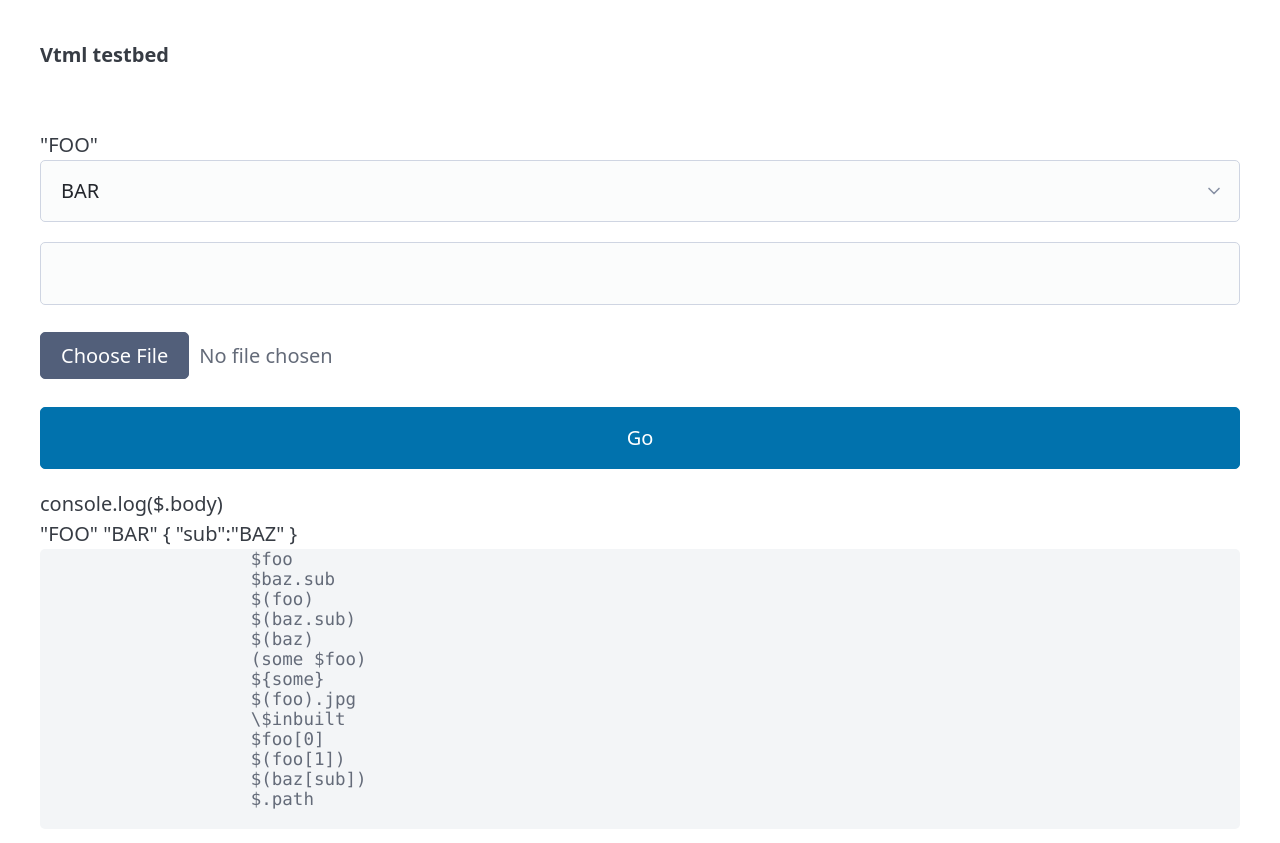
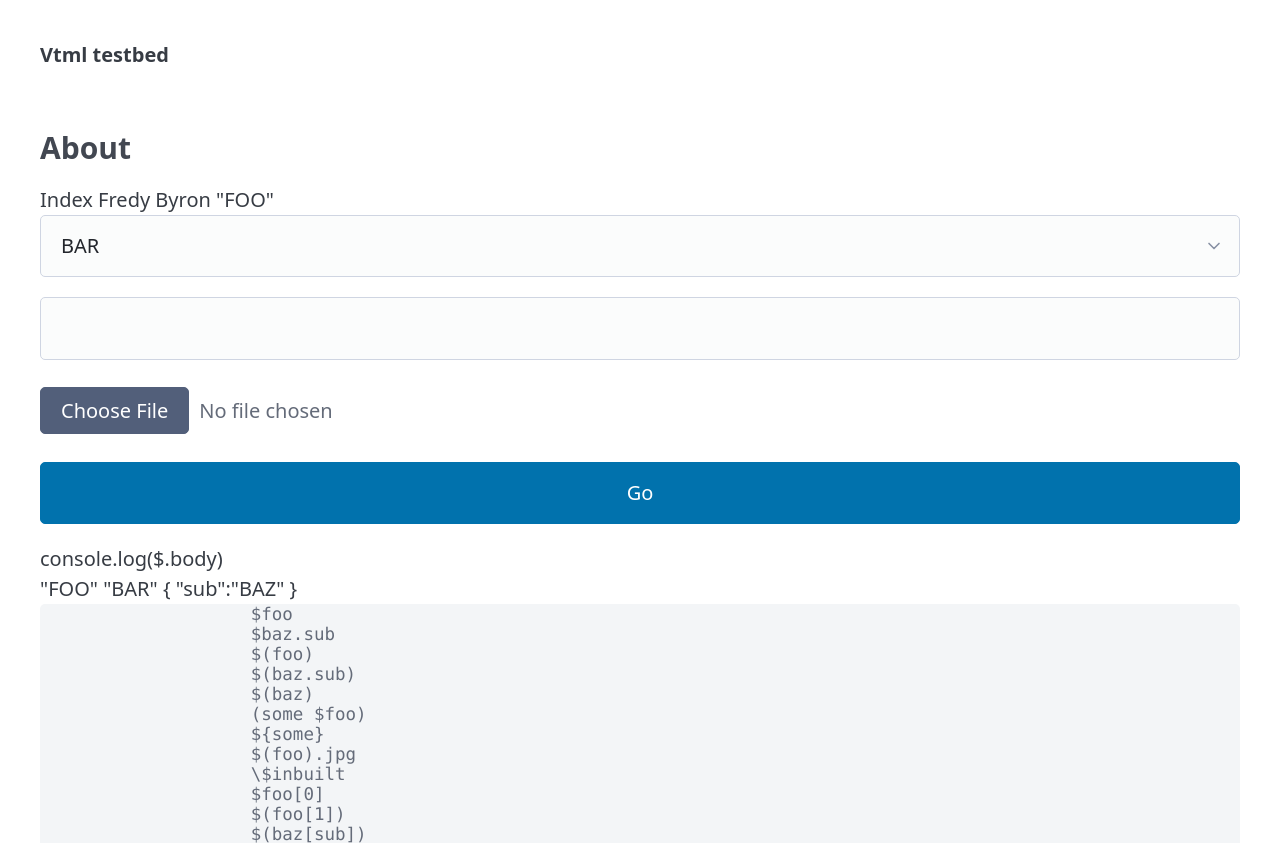
Before and after one commit to byronmurg/vtml, a website: page examples/testbed.html in a window 1280 px wide. Shown: the top 843 px of the page. Drawn offline with nearby package versions, Linux system fonts and the light colour scheme.

Commit message:
Adding v-index

```diff
--- a/examples/testbed.html
+++ b/examples/testbed.html
@@ -22,6 +22,22 @@
 		</header>
 
 		<main class="container">
+
+			<v-page path="/about" >
+				<h3>About</h3>
+
+				<v-index>
+					Index
+				</v-index>
+
+				<v-page path="/about/freddy" >
+					Fredy
+				</v-page>
+
+				<v-page path="/about/byron" >
+					Byron
+				</v-page>
+			</v-page>
 
 			<v-page path="/select_test" >
 
--- a/src/tags/index.ts
+++ b/src/tags/index.ts
@@ -6,6 +6,7 @@ export * from "./v-action"
 export * from "./v-fs-readdir"
 export * from "./v-dump"
 export * from "./v-page"
+export * from "./v-index"
 export * from "./v-markdown"
 export * from "./v-hint-port"
 
```
Also changed, not shown: src/tags/v-index.ts (added, +20 -0 lines).
